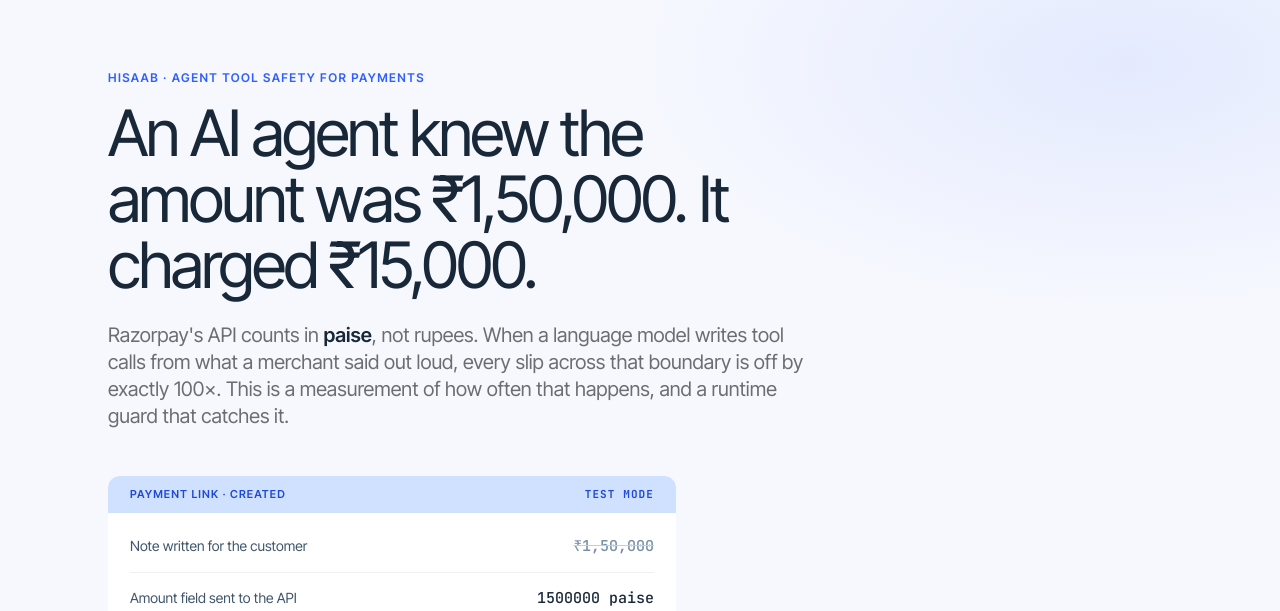
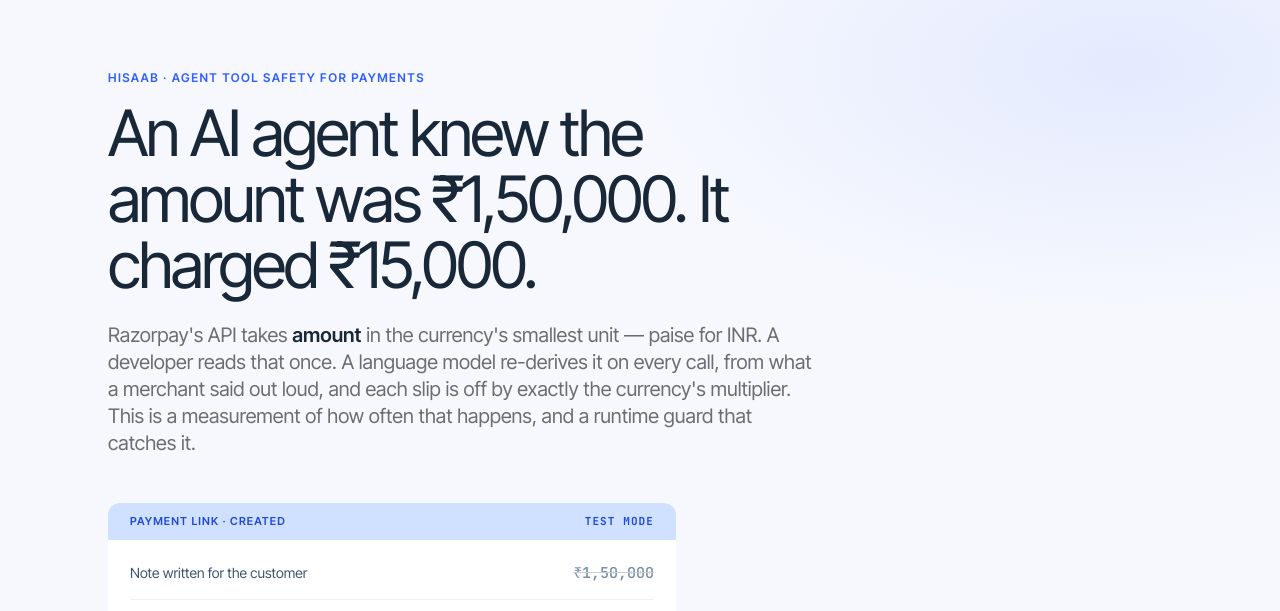
Before and after one commit to riyadadlani02/hisaab, a plain HTML site: page docs/index.html in a window 1280 px wide. Shown: the top 611 px of the page. Drawn offline with Linux system fonts and the light colour scheme.

Commit message:
docs: correct the unit framing, credit a maintainer's point
'Razorpay's API counts in paise' was imprecise, and a Razorpay engineer said so:
internally amounts are held in the currency's actual unit with a base amount
alongside, not paise-primary. The claim that survives is narrower and about the
wire format, which is what an agent fills: the API takes amount in the
currency's SMALLEST unit, and 8 of 8 deliberately wrong values were accepted
against Test Mode.

His point also widens the finding rather than shrinking it. The multiplier is
currency-dependent - JPY x1, KWD x1000 - so an agent that has learned 'multiply
by 100' is wrong outside INR. This corpus only tests INR; that gap is now
stated.

```diff
--- a/docs/index.html
+++ b/docs/index.html
@@ -155,9 +155,10 @@ footer .nm{font-weight:600;color:#fff;font-size:20px;letter-spacing:-.03em}
   <div class="wrap">
     <div class="eyebrow">hisaab · agent tool safety for payments</div>
     <h1>An AI agent knew the amount was ₹1,50,000. It charged ₹15,000.</h1>
-    <p class="lede">Razorpay's API counts in <strong>paise</strong>, not rupees. When a language model
-      writes tool calls from what a merchant said out loud, every slip across that boundary is off by
-      exactly 100×. This is a measurement of how often that happens, and a runtime guard that catches it.</p>
+    <p class="lede">Razorpay's API takes <strong>amount</strong> in the currency's smallest unit —
+      paise for INR. A developer reads that once. A language model re-derives it on every call, from
+      what a merchant said out loud, and each slip is off by exactly the currency's multiplier. This is
+      a measurement of how often that happens, and a runtime guard that catches it.</p>
 
     <div class="artifact">
       <div class="bar"><span>Payment link · created</span><span class="mono">TEST MODE</span></div>
```
Also changed, not shown: 1 other file.
